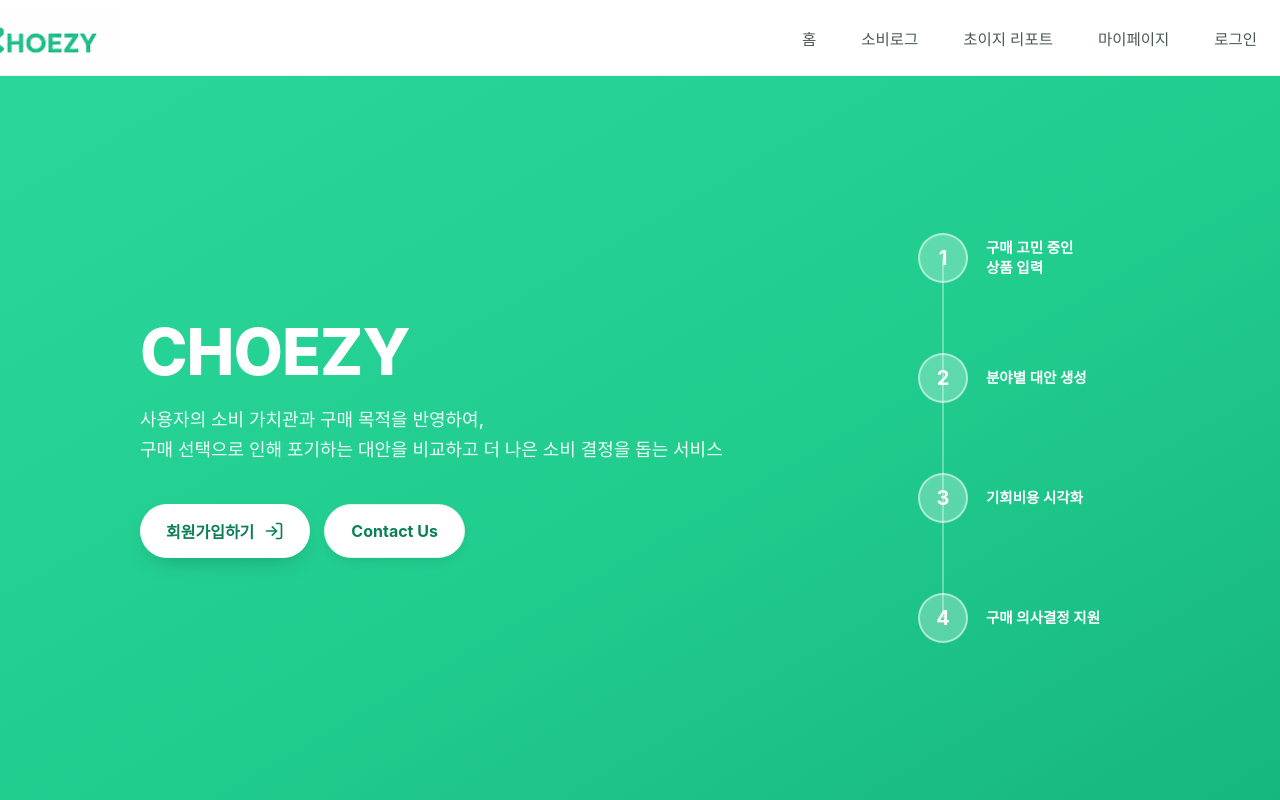
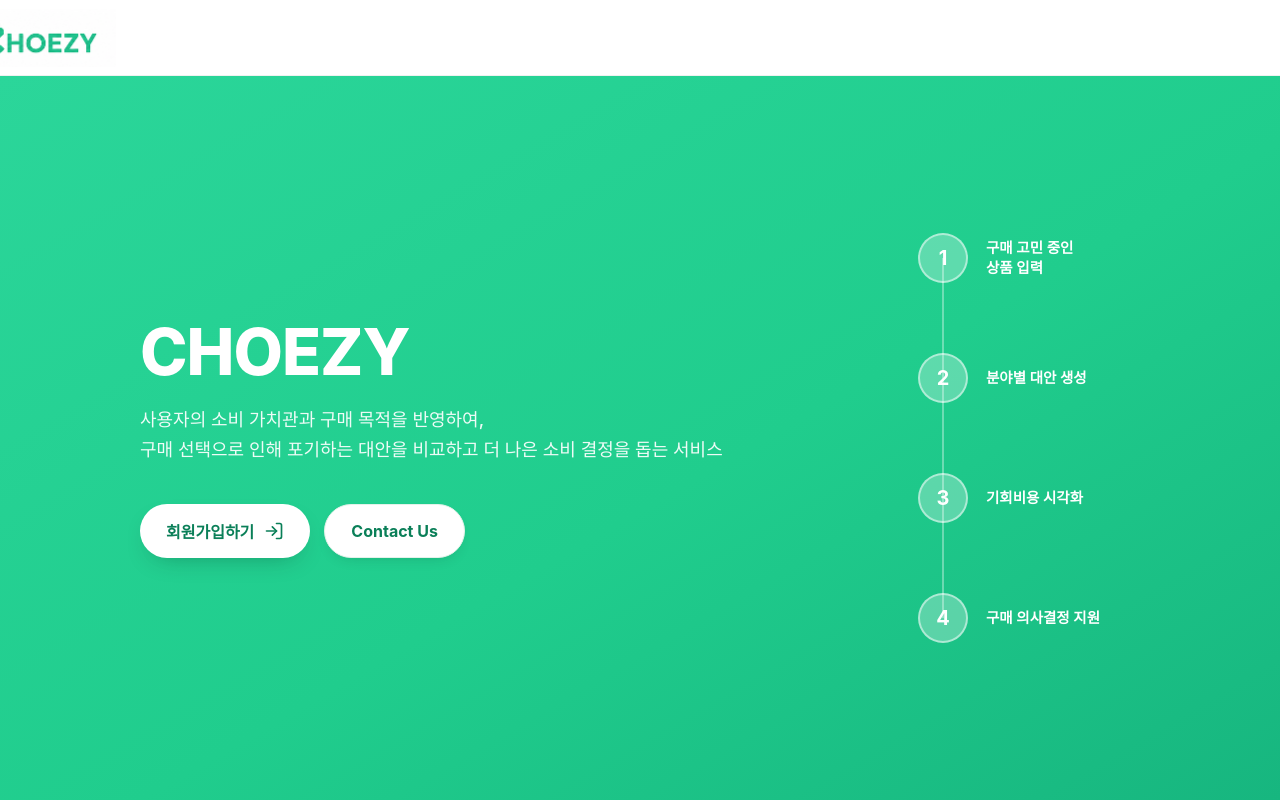
Before and after one commit to pirogramming/CHOEZY, a Django app: page / in a window 1280 px wide. Run offline with Django 5.2, Linux system fonts and the light colour scheme; parts of the project's set-up code (start-up, migrations or seed data) failed here and were passed over; some web fonts are replaced.

Commit message:
fix: nav 바 관련 수정

```diff
--- a/accounts/views.py
+++ b/accounts/views.py
@@ -72,7 +72,7 @@ def login_view(request):
             ):
                 return redirect(next_url)
 
-            return redirect("core:home")
+            return redirect("products:consideration_create")
 
         context["error"] = "이메일 또는 비밀번호가 올바르지 않습니다."
 
--- a/core/templates/core/home.html
+++ b/core/templates/core/home.html
@@ -33,35 +33,6 @@
             <!-- PC 네비게이션 -->
             <nav class="home-nav-menu">
 
-                <a href="{% url 'products:consideration_create' %}" class="home-nav-link">
-                    홈
-                </a>
-
-                <a href="{% url 'products:consumption_log' %}" class="home-nav-link">
-                    소비로그
-                </a>
-
-                <a href="{% url 'products:choezy_report' %}" class="home-nav-link">
-                    초이지 리포트
-                </a>
-
-                <a href="{% url 'accounts:profile' %}" class="home-nav-link">
-                    마이페이지
-                </a>
-
-                {% if user.is_authenticated %}
-                    <form action="{% url 'accounts:logout' %}" method="post" class="home-nav-logout-form">
-                        {% csrf_token %}
-                        <button type="submit" class="home-nav-link home-nav-logout">
-                            로그아웃
-                        </button>
-                    </form>
-                {% else %}
-                    <a href="{% url 'accounts:login' %}" class="home-nav-link">
-                        로그인
-                    </a>
-                {% endif %}
-
             </nav>
 
 
@@ -84,36 +55,8 @@
         <!-- 모바일 네비게이션 -->
         <nav class="home-mobile-menu" id="homeMobileMenu">
 
-            <a href="{% url 'products:consideration_create' %}" class="home-mobile-link">
-                홈
-            </a>
 
-            <a href="{% url 'products:consumption_log' %}" class="home-mobile-link">
-                소비로그
-            </a>
-
-            <a href="{% url 'products:choezy_report' %}" class="home-mobile-link">
-                초이지 리포트
-            </a>
-
-            <a href="{% url 'accounts:profile' %}" class="home-mobile-link">
-                마이페이지
-            </a>
-
-            {% if user.is_authenticated %}
-                <form action="{% url 'accounts:logout' %}" method="post" class="home-mobile-logout-form">
-                    {% csrf_token %}
-                    <button type="submit" class="home-mobile-link home-mobile-logout">
-                        로그아웃
-                    </button>
-                </form>
-            {% else %}
-                <a href="{% url 'accounts:login' %}" class="home-mobile-link">
-                    로그인
-                </a>
-            {% endif %}
         </nav>
-
     </header>
 
 
```
